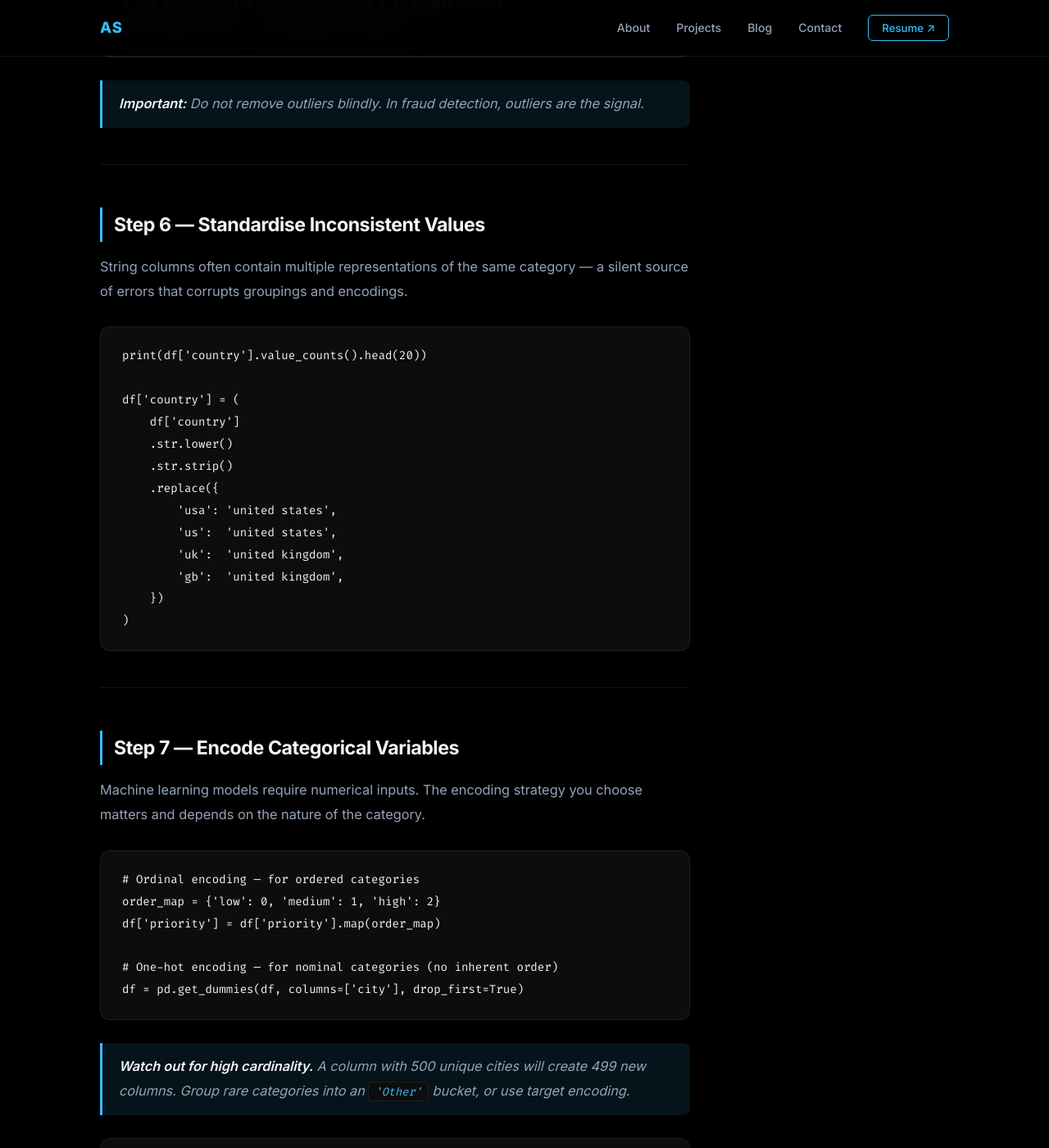
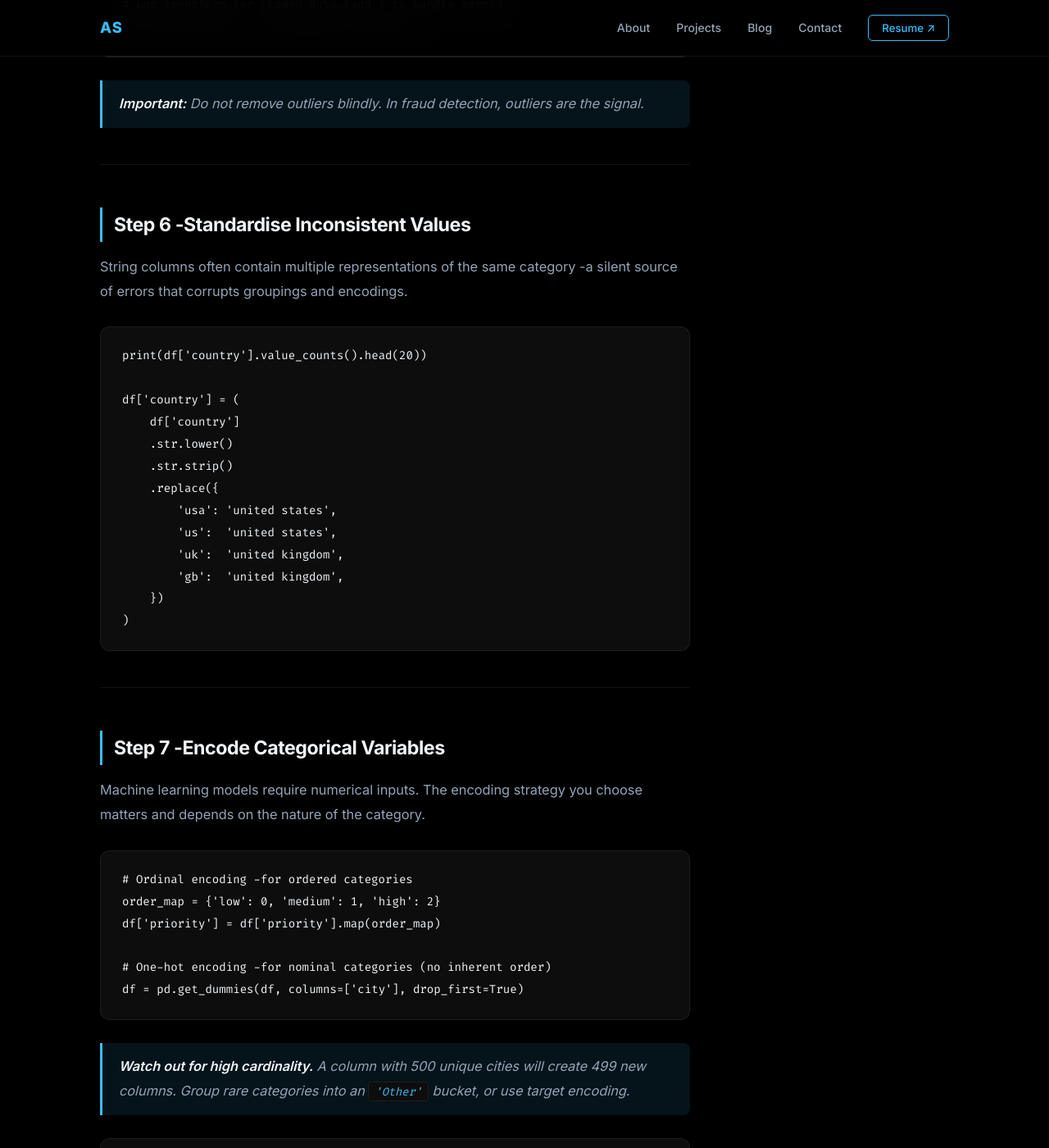
Before and after one commit to asahad/personal-portfolio-website, a Jekyll site: the page built from _posts/2026-01-20-data-cleaning-checklist.md, in a window 1280 px wide and 1400 px high, scrolled down 4559 px. Shown: the whole window at 82% size. Built offline with Jekyll 4.4.1, drawn with Linux system fonts in a browser that asks for light colours; some of the changed text lies outside the part shown.

Commit message:
Update Resume

````diff
--- a/_config.yml
+++ b/_config.yml
@@ -9,7 +9,7 @@ plugins:
 #-------------------------------
 # General Site Settings
 title: Alhassan Sahad
-description: "Data Analyst & ML Engineer based in Seattle. I build end-to-end machine learning pipelines and turn complex datasets into clear, actionable business insights — from customer segmentation and deep learning to causal inference and statistical testing."
+description: "Data Analyst & ML Engineer based in Seattle. I build end-to-end machine learning pipelines and turn complex datasets into clear, actionable business insights -from customer segmentation and deep learning to causal inference and statistical testing."
 baseurl: "" # keep empty for a custom domain at the root
 url: "https://alhassansahad.com" # your custom domain
 author: Alhassan Sahad
--- a/_posts/2026-01-20-data-cleaning-checklist.md
+++ b/_posts/2026-01-20-data-cleaning-checklist.md
@@ -3,18 +3,18 @@ layout: post
 title: "The Complete Data Cleaning & Preparation Checklist"
 type: blog
 tags: [Data Cleaning, Python, pandas, Data Science]
-description: "A practical, step-by-step checklist for preparing your dataset before any modelling work — covering missing values, outliers, encoding, scaling, and data leakage."
+description: "A practical, step-by-step checklist for preparing your dataset before any modelling work -covering missing values, outliers, encoding, scaling, and data leakage."
 cover: "linear-gradient(135deg, #0f2027 0%, #1a4a3a 50%, #2c5364 100%)"
 cover_icon: "🧹"
 ---
 
-Garbage in, garbage out. No model — however sophisticated — can compensate for a poorly prepared dataset. Data cleaning is often the difference between a model that performs well in production and one that fails silently.
+Garbage in, garbage out. No model -however sophisticated -can compensate for a poorly prepared dataset. Data cleaning is often the difference between a model that performs well in production and one that fails silently.
 
 This checklist covers the essential steps, in order, with practical Python snippets for each.
 
 ---
 
-## Step 1 — Understand Your Data First
+## Step 1 -Understand Your Data First
 
 Before touching anything, spend time *looking* at the data. Cleaning without understanding leads to mistakes you won't catch until much later.
 
@@ -37,7 +37,7 @@ print(df.head(10))           # first 10 rows
 
 ---
 
-## Step 2 — Handle Missing Values
+## Step 2 -Handle Missing Values
 
 Missing values are almost always present and must be addressed explicitly. Never let a model silently drop or zero-fill them without your decision.
 
@@ -71,9 +71,9 @@ df['income_was_missing'] = df['income'].isnull().astype(int)
 
 ---
 
-## Step 3 — Remove Duplicates
+## Step 3 -Remove Duplicates
 
-Duplicate rows inflate your dataset and silently bias model training — especially in classification tasks where they can shift class distributions.
+Duplicate rows inflate your dataset and silently bias model training -especially in classification tasks where they can shift class distributions.
 
 ```python
 print(f"Duplicate rows: {df.duplicated().sum()}")
@@ -81,11 +81,11 @@ df.drop_duplicates(inplace=True)
 df.reset_index(drop=True, inplace=True)
 ```
 
-Also check for **near-duplicates** — rows identical except for minor formatting differences (e.g., `"New York"` vs `"new york"` vs `"New York "`).
+Also check for **near-duplicates** -rows identical except for minor formatting differences (e.g., `"New York"` vs `"new york"` vs `"New York "`).
 
 ---
 
-## Step 4 — Fix Data Types
+## Step 4 -Fix Data Types
 
 Columns are frequently imported with the wrong type: numbers stored as strings, dates as objects, categories as unconstrained text.
 
@@ -106,14 +106,14 @@ df['signup_month'] = df['signup_date'].dt.month
 
 ---
 
-## Step 5 — Detect and Handle Outliers
+## Step 5 -Detect and Handle Outliers
 
 Outliers can distort model parameters, especially in linear models, and lead to poor generalisation.
 
 ```python
 import numpy as np
 
-# IQR method — robust for non-normal distributions
+# IQR method -robust for non-normal distributions
 Q1  = df['revenue'].quantile(0.25)
 Q3  = df['revenue'].quantile(0.75)
 IQR = Q3 - Q1
@@ -129,7 +129,7 @@ print(f"Outliers detected: {n_outliers}")
 
 | Method | When to Use |
 |---|---|
-| **Winsorise (cap)** | The outlier is valid data but extreme — retain the row, limit the value |
+| **Winsorise (cap)** | The outlier is valid data but extreme -retain the row, limit the value |
 | **Log transform** | Right-skewed distribution (revenue, population) |
 | **Remove** | Confirmed data errors, not real observations |
 
@@ -145,9 +145,9 @@ df['revenue_log'] = np.log1p(df['revenue'])
 
 ---
 
-## Step 6 — Standardise Inconsistent Values
+## Step 6 -Standardise Inconsistent Values
 
-String columns often contain multiple representations of the same category — a silent source of errors that corrupts groupings and encodings.
+String columns often contain multiple representations of the same category -a silent source of errors that corrupts groupings and encodings.
 
 ```python
 print(df['country'].value_counts().head(20))
@@ -167,16 +167,16 @@ df['country'] = (
 
 ---
 
-## Step 7 — Encode Categorical Variables
+## Step 7 -Encode Categorical Variables
 
 Machine learning models require numerical inputs. The encoding strategy you choose matters and depends on the nature of the category.
 
 ```python
-# Ordinal encoding — for ordered categories
+# Ordinal encoding -for ordered categories
 order_map = {'low': 0, 'medium': 1, 'high': 2}
 df['priority'] = df['priority'].map(order_map)
 
-# One-hot encoding — for nominal categories (no inherent order)
+# One-hot encoding -for nominal categories (no inherent order)
 df = pd.get_dummies(df, columns=['city'], drop_first=True)
 ```
 
@@ -191,14 +191,14 @@ df['city'] = df['city'].where(df['city'].isin(freq[freq >= threshold].index), ot
 
 ---
 
-## Step 8 — Scale Numerical Features
+## Step 8 -Scale Numerical Features
 
 Many algorithms are sensitive to feature scale: linear models, SVMs, neural networks, and KNN all assume features are on comparable scales. Tree-based models (Random Forest, XGBoost) do not require scaling.
 
 ```python
 from sklearn.preprocessing import StandardScaler
 
-# StandardScaler: mean=0, std=1 — the default choice for most models
+# StandardScaler: mean=0, std=1 -the default choice for most models
 scaler = StandardScaler()
 df[['age', 'income']] = scaler.fit_transform(df[['age', 'income']])
 ```
@@ -207,9 +207,9 @@
 
 ---
 
-## Step 9 — Split Before You Fit Preprocessors (Prevent Leakage)
+## Step 9 -Split Before You Fit Preprocessors (Prevent Leakage)
 
-This is the most commonly violated rule. **Perform your train/test split before any transformations that require fitting** (imputers, scalers, encoders). Fitting on the full dataset — then splitting — leaks future information into training.
+This is the most commonly violated rule. **Perform your train/test split before any transformations that require fitting** (imputers, scalers, encoders). Fitting on the full dataset -then splitting -leaks future information into training.
 
 ```python
 from sklearn.model_selection import train_test_split
@@ -224,7 +224,7 @@ X_train, X_test, y_train, y_test = train_test_split(
     stratify=y          # preserves class distribution in both splits
 )
 
-# Fit on training data only — then transform both sets
+# Fit on training data only -then transform both sets
 scaler.fit(X_train[numerical_cols])
 X_train[numerical_cols] = scaler.transform(X_train[numerical_cols])
 X_test[numerical_cols]  = scaler.transform(X_test[numerical_cols])
@@ -234,7 +234,7 @@ Using `sklearn.pipeline.Pipeline` enforces this pattern by design and is the rec
 
 ---
 
-## Step 10 — Validate the Cleaned Dataset
+## Step 10 -Validate the Cleaned Dataset
 
 Before training any model, run a final sanity check. Skipping this step is how silent bugs make it to production.
 
@@ -246,13 +246,13 @@ assert X_test.isnull().sum().sum()  == 0, "Missing values remain in test set"
 # Correct shapes
 print(f"Train: {X_train.shape} | Test: {X_test.shape}")
 
-# Target distribution — check for class imbalance
+# Target distribution -check for class imbalance
 print(y_train.value_counts(normalize=True).round(3))
 
 # Feature ranges after scaling
 print(X_train.describe().round(2))
 
-# Correlation matrix — flag multicollinearity
+# Correlation matrix -flag multicollinearity
 import seaborn as sns
 import matplotlib.pyplot as plt
 sns.heatmap(X_train.corr(), cmap='coolwarm', center=0)
@@ -266,7 +266,7 @@ plt.show()
 
 | # | Step | Done? |
 |---|---|:---:|
-| 1 | Load and explore — shapes, dtypes, describe | ☐ |
+| 1 | Load and explore -shapes, dtypes, describe | ☐ |
 | 2 | Identify and handle missing values | ☐ |
 | 3 | Remove duplicate rows | ☐ |
 | 4 | Fix incorrect data types and extract datetime features | ☐ |
@@ -275,12 +275,12 @@ plt.show()
 | 7 | Encode categorical variables (ordinal / one-hot) | ☐ |
 | 8 | Scale numerical features | ☐ |
 | 9 | Split *before* fitting any preprocessors | ☐ |
-| 10 | Validate — no nulls, correct distributions, no leakage | ☐ |
+| 10 | Validate -no nulls, correct distributions, no leakage | ☐ |
 
 ---
 
 ## Final Thought
 
-Data cleaning is not a one-time step — it's an iterative process. You'll discover new issues as you explore deeper, build features, and evaluate models. The best practitioners treat it as a first-class part of the workflow, not a box to tick.
+Data cleaning is not a one-time step -it's an iterative process. You'll discover new issues as you explore deeper, build features, and evaluate models. The best practitioners treat it as a first-class part of the workflow, not a box to tick.
 
 Work through this checklist before every project, and your models will consistently start from a much stronger foundation.
--- a/assets/css/portfolio.css
+++ b/assets/css/portfolio.css
@@ -1,5 +1,5 @@
 /* ================================================================
-   portfolio.css — Complete standalone styles for alhassansahad.com
+   portfolio.css -Complete standalone styles for alhassansahad.com
    ================================================================ */
 
 
@@ -596,7 +596,7 @@ ul, ol {
 
 /* ── Blog Gradient Cover (reuses .project-card structure) ───── */
 
-/* The cover replaces the photo — rendered as a CSS gradient */
+/* The cover replaces the photo -rendered as a CSS gradient */
 .blog-cover {
   display: flex;
   flex-direction: column;
````
Also changed, not shown: _posts/2026-01-15-bias-variance-tradeoff.md (+15 -15 lines), assets/css/custom.css (+12 -12 lines).
